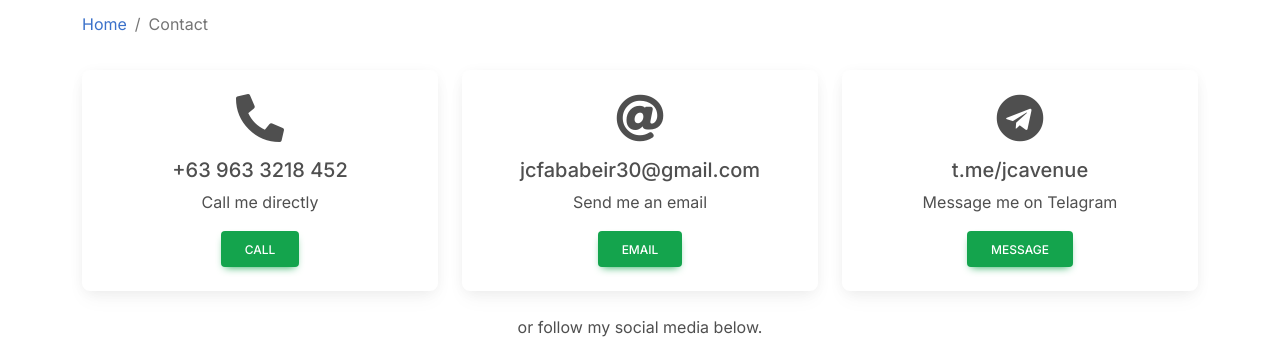
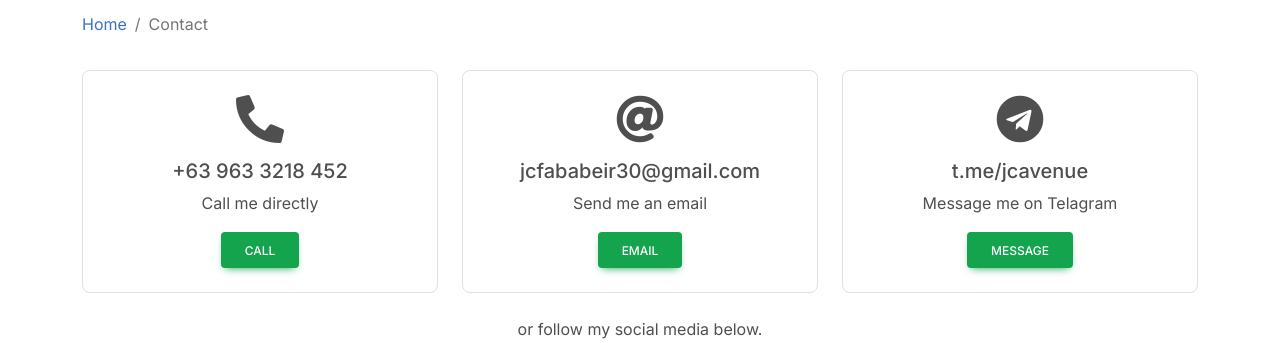
Before and after one commit to jcavenue/jcavenue.github.io, a React (Create React App) app: page /Contact in a window 1280 px wide. Shown: the part 256-599 px from the top of the page. Built offline with nearby package versions, Linux system fonts and the light colour scheme.

Commit message:
add borders in card

```diff
--- a/src/Components/AboutMore.js
+++ b/src/Components/AboutMore.js
@@ -1,4 +1,13 @@
-import { MDBContainer, MDBRow, MDBCol, MDBAccordion, MDBAccordionItem, MDBTypography, MDBListGroup, MDBListGroupItem } from "mdb-react-ui-kit";
+import {
+	MDBContainer,
+	MDBRow,
+	MDBCol,
+	MDBAccordion,
+	MDBAccordionItem,
+	MDBTypography,
+	MDBListGroup,
+	MDBListGroupItem
+	} from "mdb-react-ui-kit";
 
 const AboutMore = () => {
 	return (
@@ -74,9 +83,6 @@ const AboutMore = () => {
 					</MDBCol>
 				</MDBRow>
 				<hr/>
-				<MDBRow>
-
-				</MDBRow>
 			</MDBContainer>
 
 		</>
--- a/src/Components/Contact.js
+++ b/src/Components/Contact.js
@@ -34,8 +34,8 @@ const Contact = () => {
 						</MDBBreadcrumbItem>
 						<MDBBreadcrumbItem active>Contact</MDBBreadcrumbItem>
 					</MDBBreadcrumb>
-					<MDBCol md="4" className="mt-3">
-						<MDBCard alignment='center'>
+					<MDBCol lg="4" className="mt-3">
+						<MDBCard alignment='center' className="shadow-0 square border">
 							<MDBCardBody>
 								<MDBIcon fas icon="phone-alt" size="3x" className="pb-3"/>
 								<MDBCardTitle>+63 963 3218 452</MDBCardTitle>
@@ -44,8 +44,8 @@ const Contact = () => {
 							</MDBCardBody>
 						</MDBCard>
 					</MDBCol>
-					<MDBCol md="4" className="mt-3">
-						<MDBCard alignment='center'>
+					<MDBCol lg="4" className="mt-3">
+						<MDBCard alignment='center' className="shadow-0 square border">
 							<MDBCardBody>
 								<MDBIcon fas icon="at" size="3x" className="pb-3"/>
 								<MDBCardTitle>jcfababeir30@gmail.com</MDBCardTitle>
@@ -55,8 +55,8 @@ const Contact = () => {
 
 						</MDBCard>
 					</MDBCol>
-					<MDBCol md="4" className="mt-3">
-						<MDBCard alignment='center'>
+					<MDBCol lg="4" className="mt-3">
+						<MDBCard alignment='center' className="shadow-0 square border">
 							<MDBCardBody>
 								<MDBIcon fab icon="telegram" size="3x" className="pb-3"/>
 								<MDBCardTitle>t.me/jcavenue</MDBCardTitle>
--- a/src/Components/Project.js
+++ b/src/Components/Project.js
@@ -27,7 +27,7 @@ const Project = () => {
 				</section>
 				<hr/>
 			</MDBContainer>
-			<MDBContainer className="mt-4">
+			<MDBContainer>
 				<MDBBreadcrumb>
           <MDBBreadcrumbItem>
             <Link to="/">Home</Link>
```
